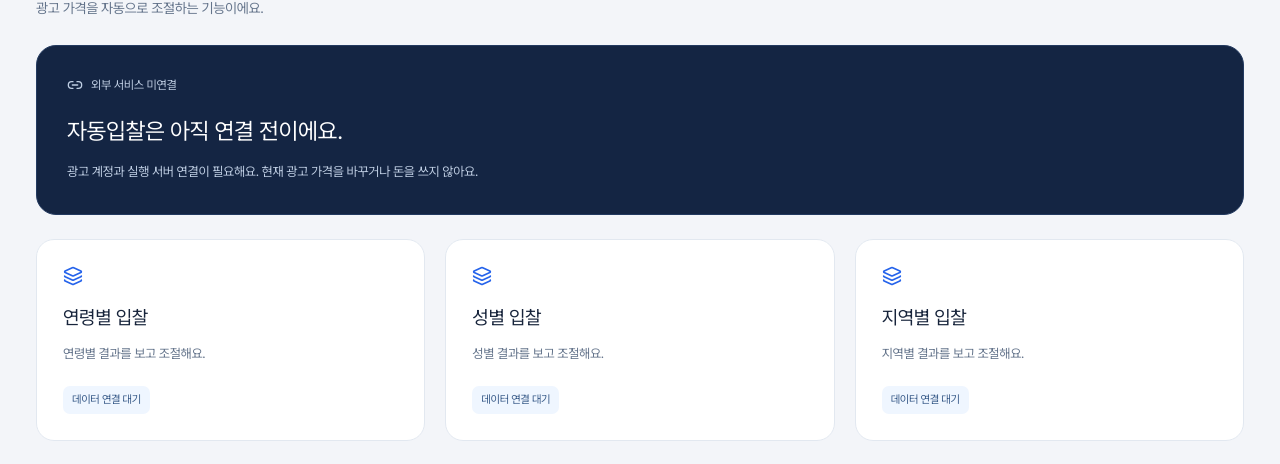
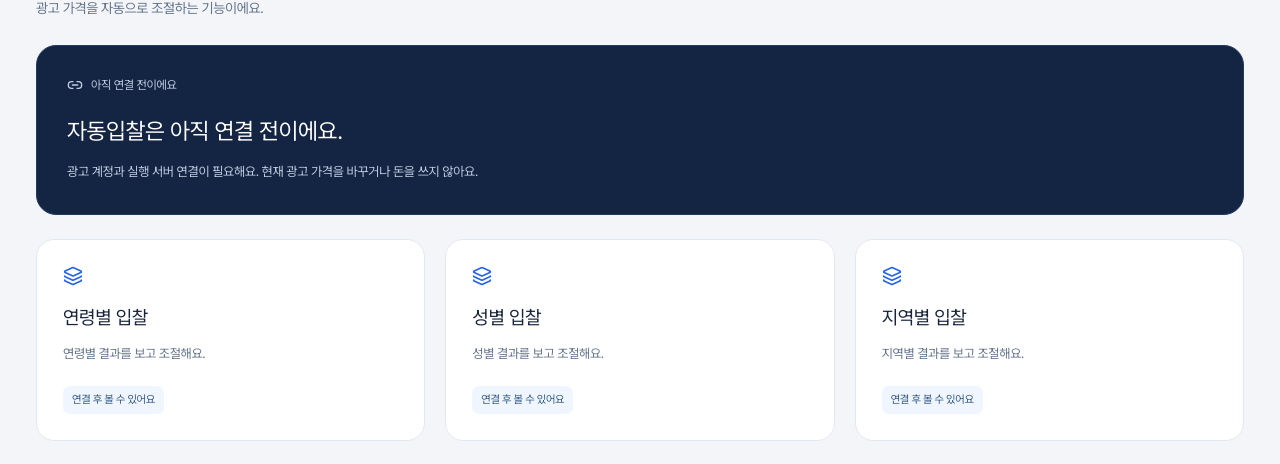
Before and after one commit to heetae1120/Kitsnode, a Next.js app: page /tools/bidding in a window 1280 px wide. Shown: the part 210-674 px from the top of the page. Built offline with nearby package versions, Linux system fonts and the light colour scheme.

Commit message:
Use friendly connection status messages

```diff
--- a/src/components/tool-workspace.tsx
+++ b/src/components/tool-workspace.tsx
@@ -16,7 +16,7 @@ export function ToolWorkspace({ id }: { id: WorkspaceId }) {
           <p>{workspace.description}</p>
         </section>
         <section className="workspace-summary" aria-label="연결 상태">
-          <span><Link2 size={16} /> 외부 서비스 미연결</span>
+          <span><Link2 size={16} /> 아직 연결 전이에요</span>
           <h2>{workspace.empty}</h2>
           <p>{workspace.connection}</p>
         </section>
@@ -27,7 +27,7 @@ export function ToolWorkspace({ id }: { id: WorkspaceId }) {
                 <Layers3 size={20} aria-hidden="true" />
                 <h2>{card.title}</h2>
                 <p>{card.text}</p>
-                <span className="workspace-pending">데이터 연결 대기</span>
+                <span className="workspace-pending">연결 후 볼 수 있어요</span>
               </article>
             ))}
           </section>
```
